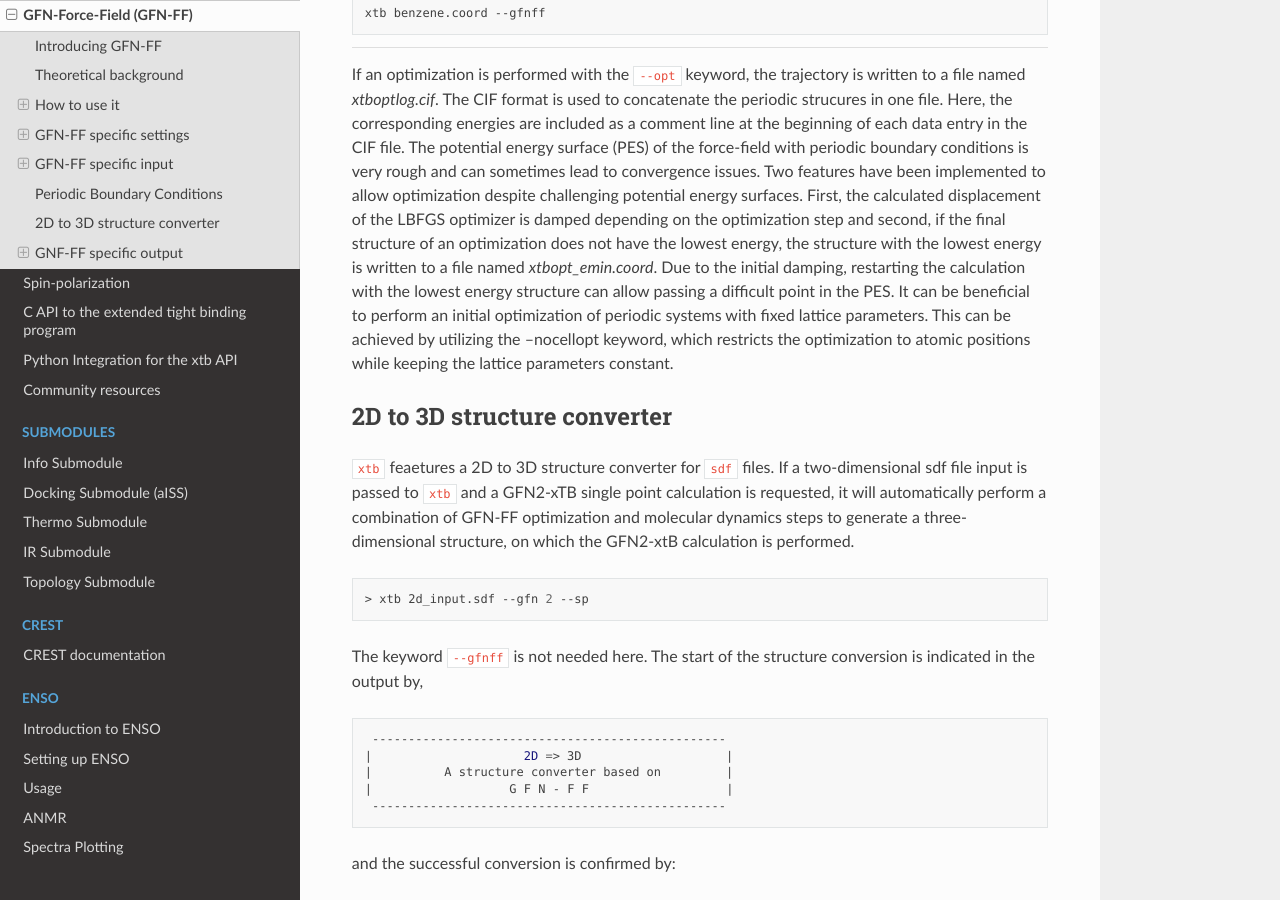
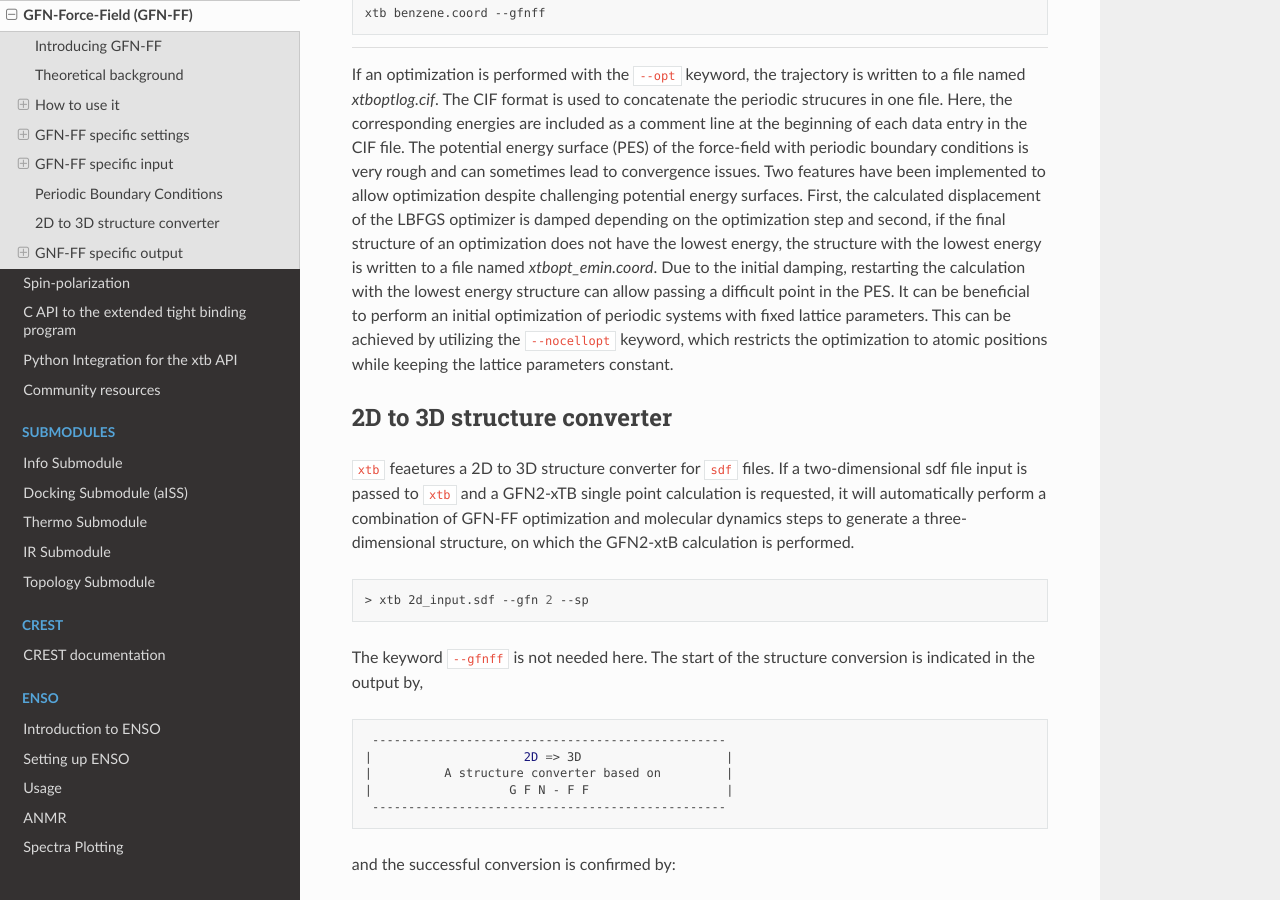
Before and after one commit to grimme-lab/xtb_docs, a Sphinx documentation site: the page built from source/gfnff.rst, in a window 1280 px wide and 900 px high, scrolled down 4679 px. Built offline with Sphinx 7.4.7 and the Read the Docs theme 2.0.0, drawn with Linux system fonts in a browser that asks for light colours; pages that are not in the unit, such as notebooks, are missing from menus.

```diff
--- a/source/gfnff.rst
+++ b/source/gfnff.rst
@@ -245,7 +245,7 @@ The GFN-FF can process periodic boundary conditions, allowing the optimization o
          | GRADIENT NORM               0.083513313043 Eh/α |
           -------------------------------------------------
 
-If an optimization is performed with the ``--opt`` keyword, the trajectory is written to a file named `xtboptlog.cif`. The CIF format is used to concatenate the periodic strucures in one file. Here, the corresponding energies are included as a comment line at the beginning of each data entry in the CIF file. The potential energy surface (PES) of the force-field with periodic boundary conditions is very rough and can sometimes lead to convergence issues. Two features have been implemented to allow optimization despite challenging potential energy surfaces. First, the calculated displacement of the LBFGS optimizer is damped depending on the optimization step and second, if the final structure of an optimization does not have the lowest energy, the structure with the lowest energy is written to a file named `xtbopt_emin.coord`. Due to the initial damping, restarting the calculation with the lowest energy structure can allow passing a difficult point in the PES. It can be beneficial to perform an initial optimization of periodic systems with fixed lattice parameters. This can be achieved by utilizing the --nocellopt keyword, which restricts the optimization to atomic positions while keeping the lattice parameters constant.
+If an optimization is performed with the ``--opt`` keyword, the trajectory is written to a file named `xtboptlog.cif`. The CIF format is used to concatenate the periodic strucures in one file. Here, the corresponding energies are included as a comment line at the beginning of each data entry in the CIF file. The potential energy surface (PES) of the force-field with periodic boundary conditions is very rough and can sometimes lead to convergence issues. Two features have been implemented to allow optimization despite challenging potential energy surfaces. First, the calculated displacement of the LBFGS optimizer is damped depending on the optimization step and second, if the final structure of an optimization does not have the lowest energy, the structure with the lowest energy is written to a file named `xtbopt_emin.coord`. Due to the initial damping, restarting the calculation with the lowest energy structure can allow passing a difficult point in the PES. It can be beneficial to perform an initial optimization of periodic systems with fixed lattice parameters. This can be achieved by utilizing the ``--nocellopt`` keyword, which restricts the optimization to atomic positions while keeping the lattice parameters constant.
 
 2D to 3D structure converter
 ============================
```
